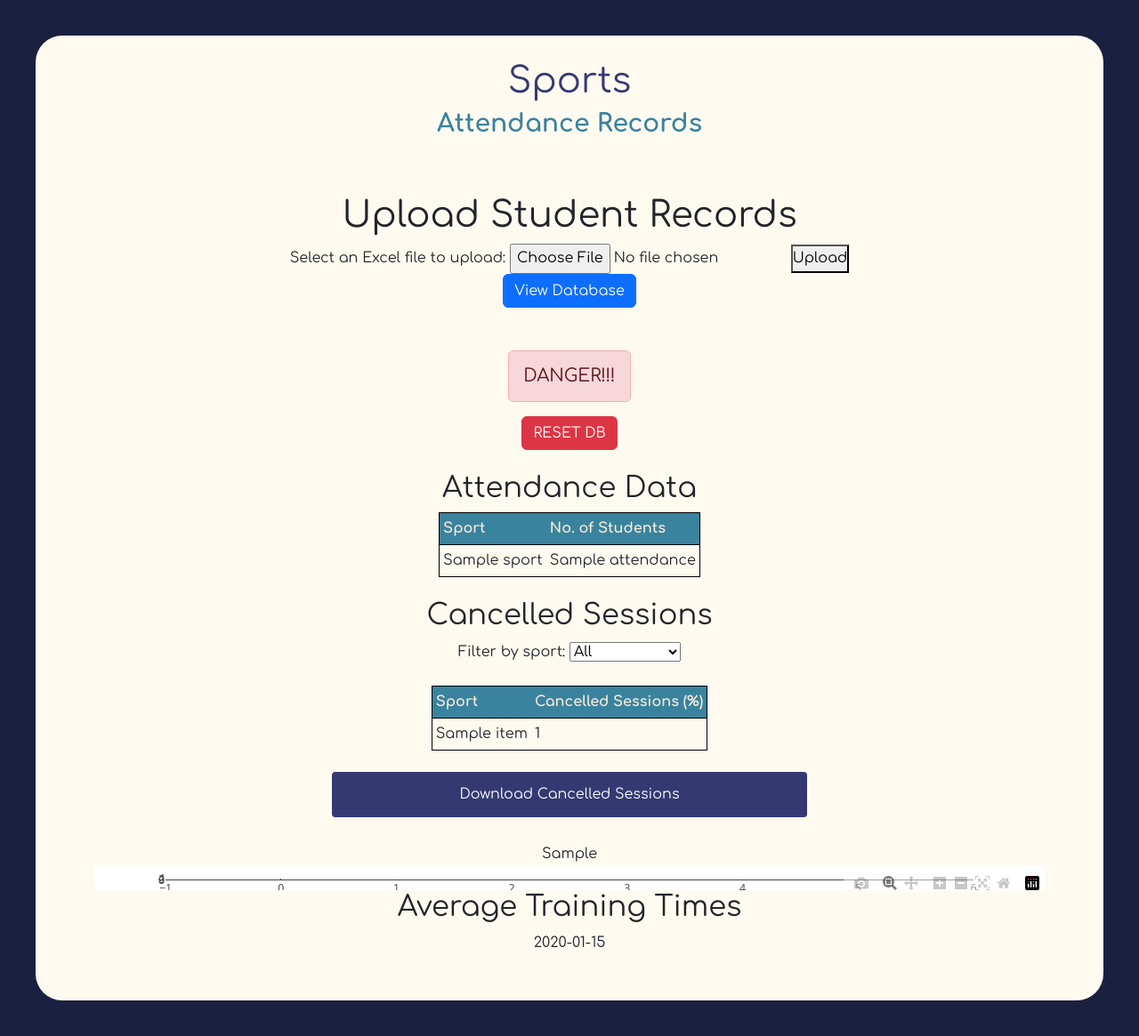
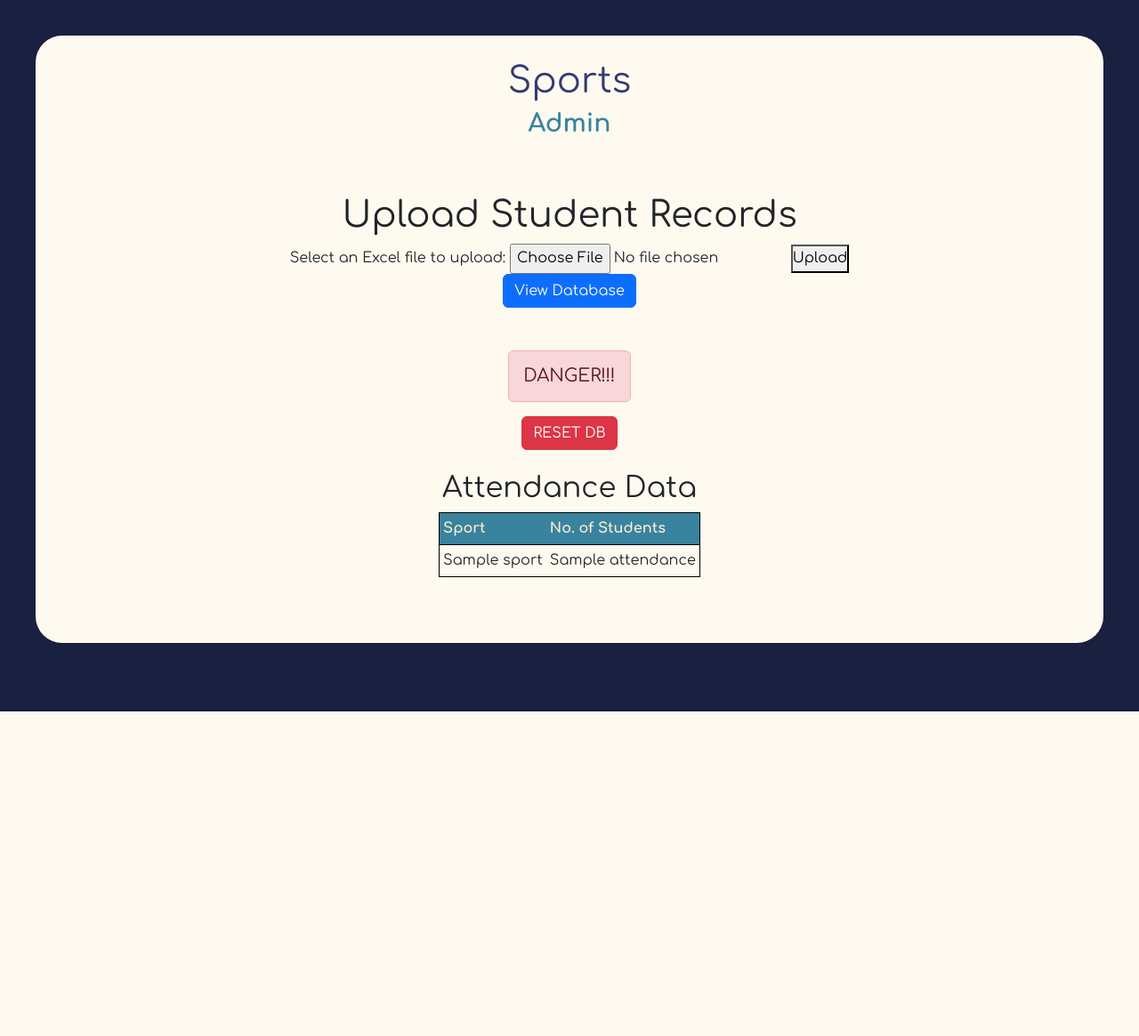
Before and after one commit to unseeyou/SportsWebistePOC, a Flask app: template templates/home.html in a window 1280 px wide. Shown: the whole page at 89% size. After the commit the page ends 800 px from the top, so only its background shows below. Run offline with Flask 3, Linux system fonts and the light colour scheme; the template is opened without the code that fills it: most values are stand-ins (such as "Sample title", 1, 10 or a date in 2020); some libraries are stand-ins or nearby versions.

Commit message:
feat: simplify home page to speed up loading time

```diff
--- /dev/null
+++ b/student/portal.py
@@ -0,0 +1,5 @@
+# Features:
+# 1. Attendance ranking
+# 2. Projected Attendance (with your current attendance rate, you will miss x amount of sessions and will/will not
+# meet the 85% attendance quota
+# 3. Sport info and absence registration
--- a/templates/home.html
+++ b/templates/home.html
@@ -4,7 +4,7 @@
 {% block content %}
 <div class="title" xmlns="http://www.w3.org/1999/html">
     <h1>Sports</h1>
-    <h3>Attendance Records</h3>
+    <h3>Admin</h3>
 </div>
 
 <div class="description">
@@ -48,68 +48,5 @@
         </table>
         <br>
     </div>
-
-    <div class="cancelled-sessions-container">
-        <h2>Cancelled Sessions</h2>
-        <div class="dropdown">
-        <label for="cancelled-filter">Filter by sport: </label>
-        <select id="cancelled-filter" onchange="filterCancelledTable()">
-            <option value="all">All</option>
-            {% for item in sports %}
-            <option class="dropdown-item list-group-item" value="{{ item.replace(" ", "-") }}">{{ item }}</option>
-            {% endfor %}
-        </select>
-    </div>
-        <div class="summary-table">
-        <table id="cancelled-sessions-table">
-            <thead>
-                <tr>
-                    <th>Sport</th>
-                    <th>Cancelled Sessions (%)</th>
-                </tr>
-            </thead>
-            <tbody>
-                {% for item in cancelled_session_data %}
-                <tr class="cancelled-sessions-row" onclick="window.location.replace('/sport/{{ item }}')">
-                    <td>{{ item }}</td>
-                    <td>{{ cancelled_session_data[item]["Percentage"] }}</td>
-                </tr>
-                {% endfor %}
-            </tbody>
-        </table>
-            </div>
-        <iframe name="hiddenFrame" class="hide"></iframe>
-            <form action="/api/v1/cancelled_sessions" method="post">
-                <button type="submit" class="dlbutton">Download Cancelled Sessions</button>
-            </form>
-    </div>
-    <br>
-
-        <div id="chart">
-            {{ chart_html|safe}}
-        </div>
-
-        <script>
-            const chartData = {{ chart_json|safe}};
-            Plotly.newPlot('chart', chartData);
-
-            // Add click event listener
-            document.getElementById('chart').on('plotly_click', function(event) {
-                const sport = event.points[0].x; // Get the sport name from the clicked bar
-                window.location.href = `/sport/${sport}`;
-            });
-        </script>
-
-            <div id="avg-training-times">
-                <h2>Average Training Times</h2>
-                {{ av_training_times|safe }}
-                <script>
-            // Add click event listener
-            document.getElementById('avg_session_len_chart').on('plotly_click', function(event) {
-                const sport = event.points[0].x; // Get the sport name from the clicked bar
-                window.location.href = `/sport/${sport}`;
-            });
-        </script>
-            </div>
 </div>
 {% endblock %}
```
Also changed, not shown: sports/summary.py (+2 -18 lines).
